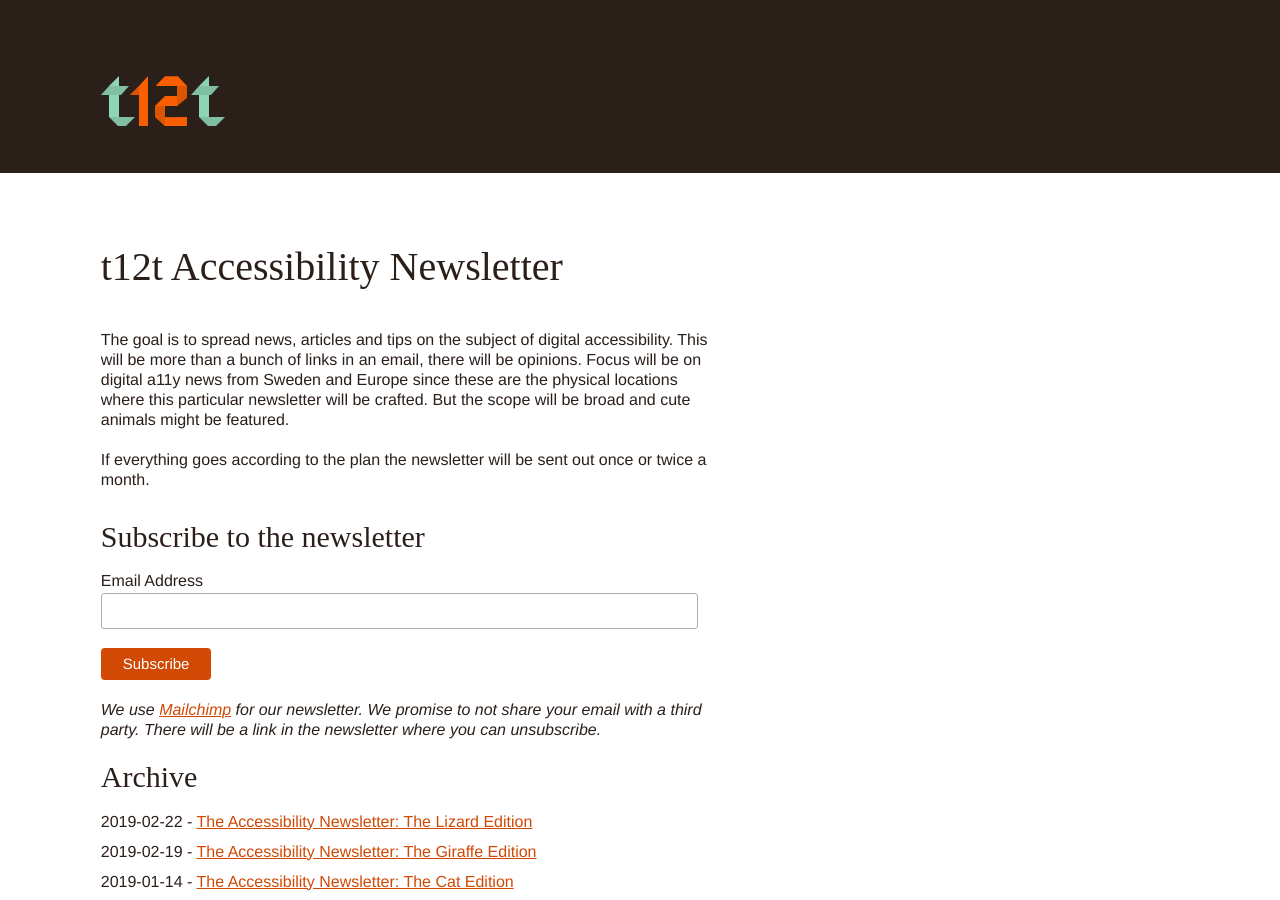
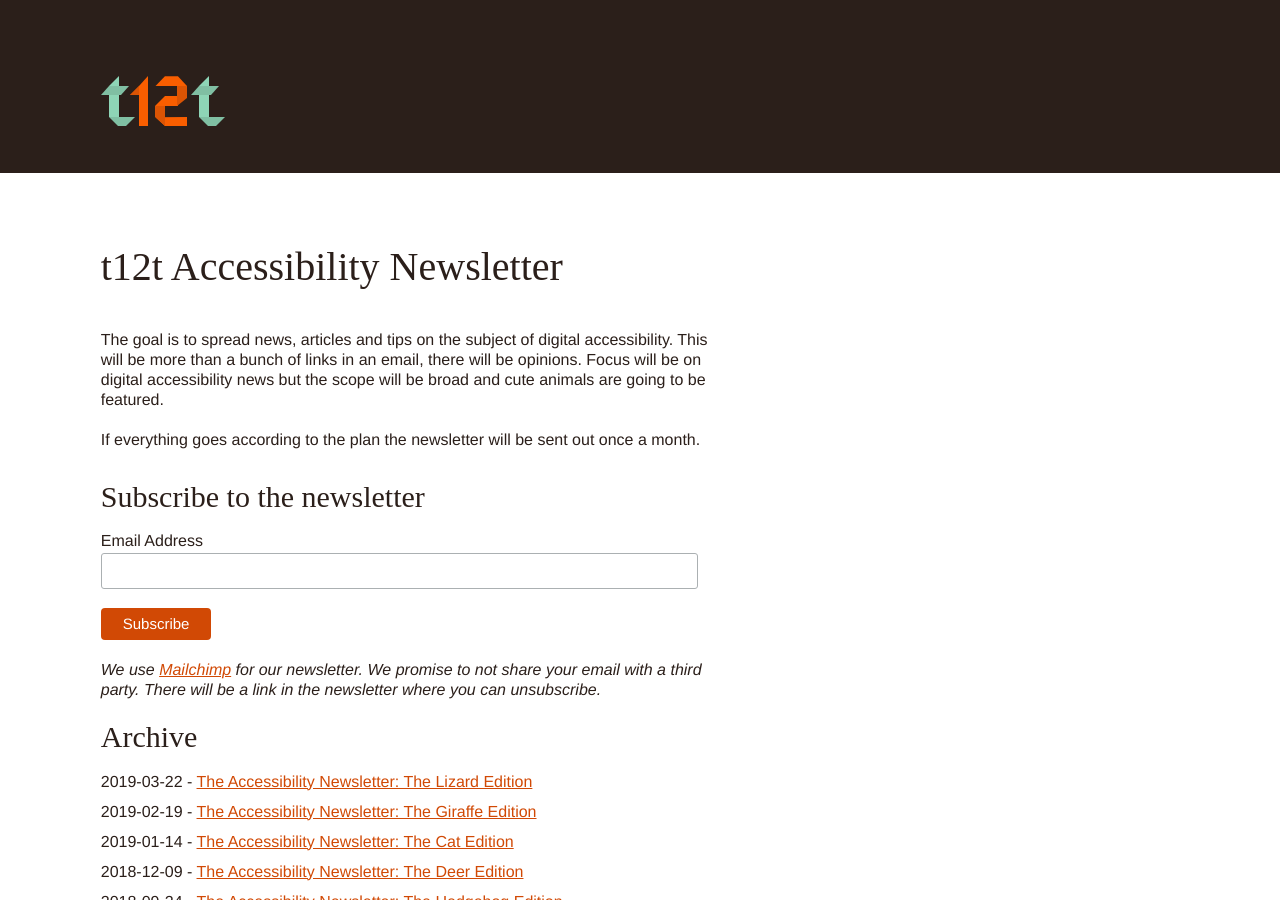
Before and after one commit to t12t/t12t.github.io, a Jekyll site: the page built from accessibility-newsletter/index.md, in a window 1280 px wide and 900 px high. Built offline with Jekyll 4.4.1, drawn with Linux system fonts in a browser that asks for light colours; some web fonts are replaced.

Commit message:
Adjusts copy for newsletter

```diff
--- a/_includes/archive.html
+++ b/_includes/archive.html
@@ -1,6 +1,6 @@
 <ul class="archive-list">
   <li>
-    <time datetime="2019-03-22">2019-02-22</time> -
+    <time datetime="2019-03-22">2019-03-22</time> -
     <a href="http://eepurl.com/gkZFP5">
       The Accessibility Newsletter: The Lizard Edition
     </a>
--- a/accessibility-newsletter/index.md
+++ b/accessibility-newsletter/index.md
@@ -7,9 +7,9 @@
 
 # t12t Accessibility Newsletter
 
- The goal is to spread news, articles and tips on the subject of digital accessibility. This will be more than a bunch of links in an email, there will be opinions. Focus will be on digital a11y news from Sweden and Europe since these are the physical locations where this particular newsletter will be crafted. But the scope will be broad and cute animals might be featured.
+ The goal is to spread news, articles and tips on the subject of digital accessibility. This will be more than a bunch of links in an email, there will be opinions. Focus will be on digital accessibility news but the scope will be broad and cute animals are going to be featured.
 
- If everything goes according to the plan the newsletter will be sent out once or twice a month.
+ If everything goes according to the plan the newsletter will be sent out once a month.
 
 {% include form.html %}
 
```
